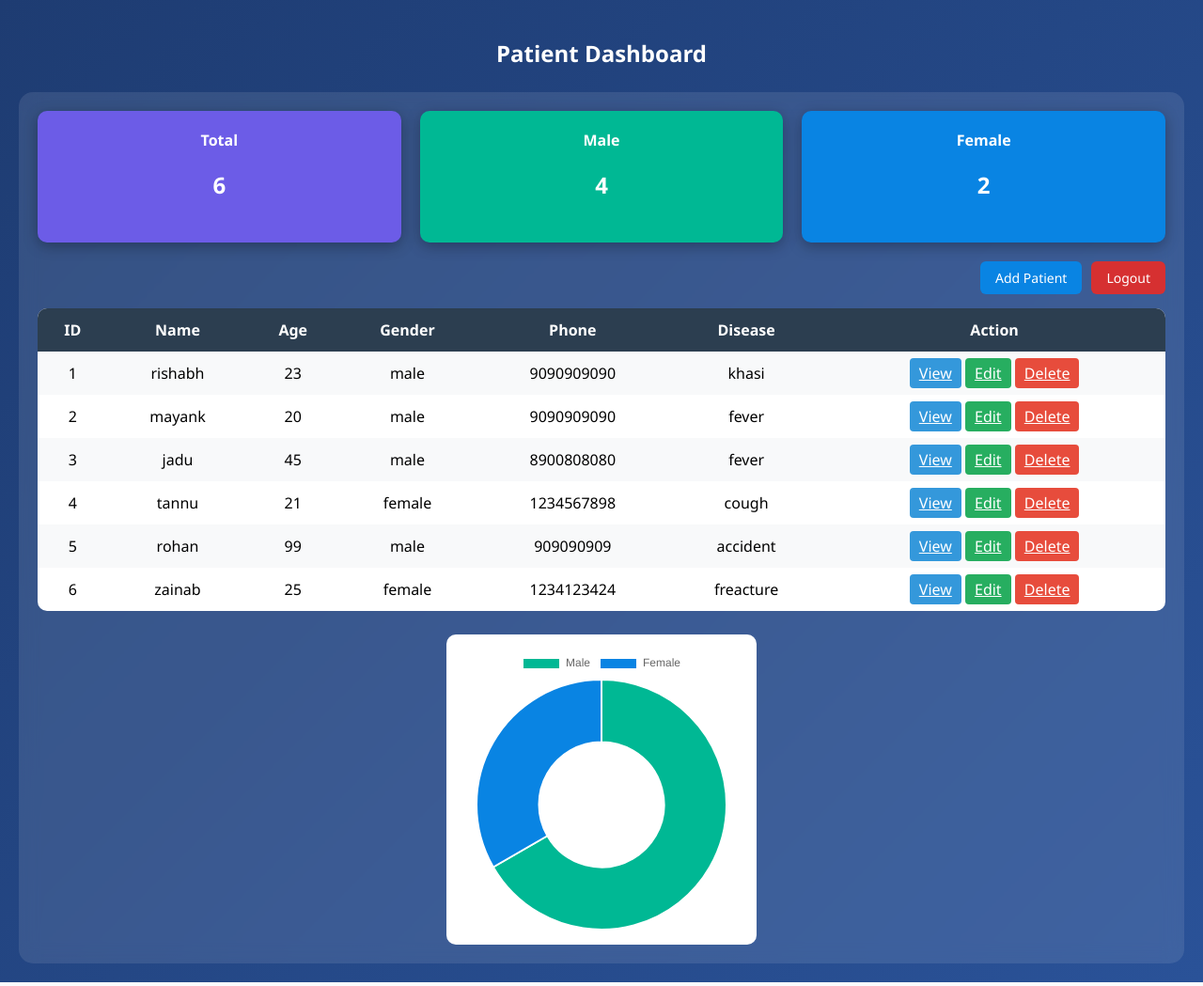
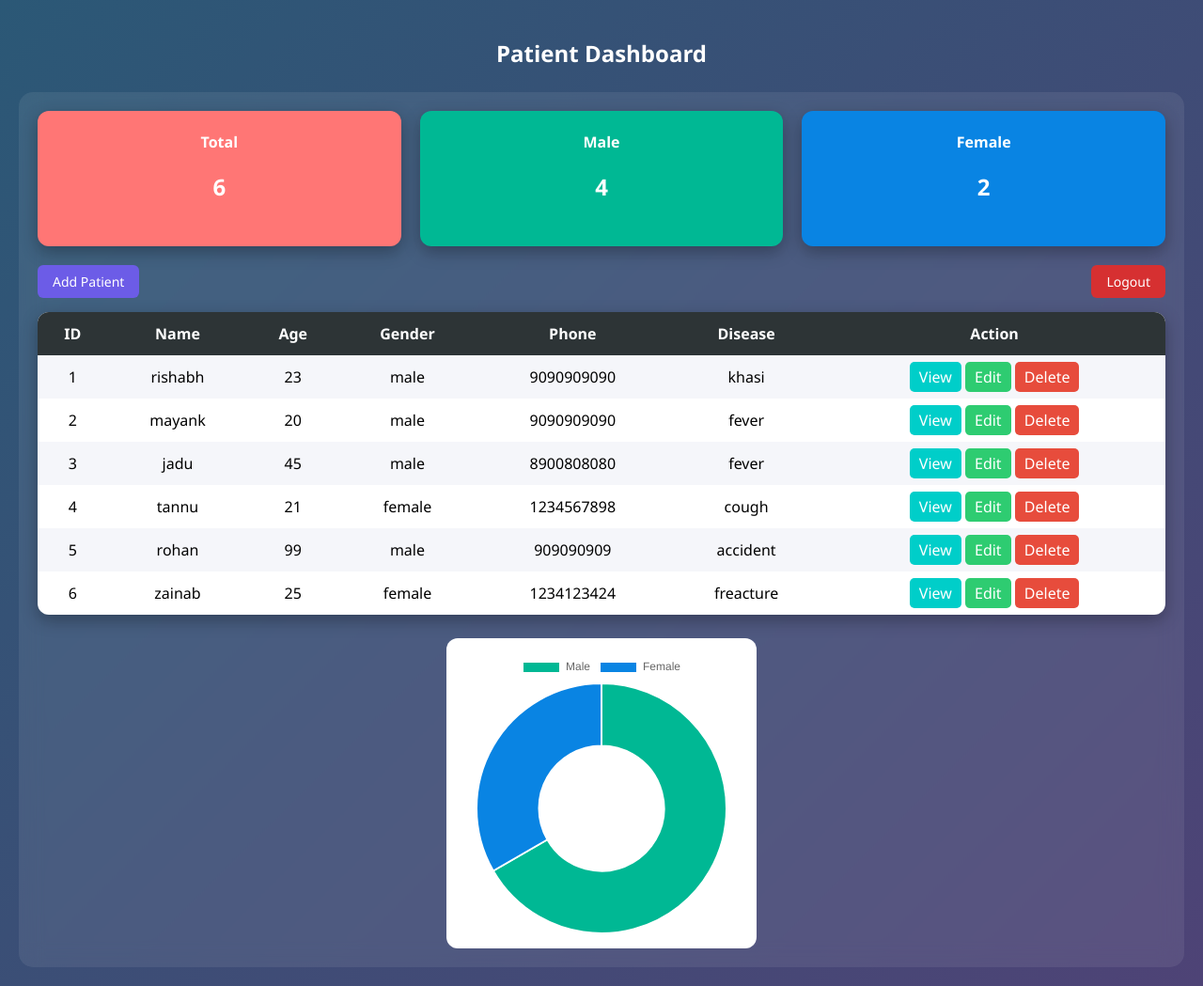
Before and after one commit to mayankdwivedi5051-commits/hospital-management-system, a Flask app: page /dashboard in a window 1280 px wide. Shown: the whole page at 94% size. Run offline with Flask 3, Linux system fonts and the light colour scheme; data comes from the database, SQL or seed files in the repository.

Commit message:
final dashboard UI update

```diff
--- a/templates/dashboard.html
+++ b/templates/dashboard.html
@@ -7,7 +7,7 @@
 body {
     margin:0;
     font-family: 'Segoe UI', Arial;
-    background: linear-gradient(135deg,#1e3c72,#2a5298);
+    background: linear-gradient(135deg,#2b5876,#4e4376);
     padding: 20px;
 }
 
@@ -18,12 +18,12 @@ h2 {
     margin-bottom: 25px;
 }
 
-/* MAIN CONTAINER */
+/* CONTAINER */
 .container {
-    background: rgba(255,255,255,0.1);
+    background: rgba(255,255,255,0.08);
     padding: 20px;
     border-radius: 15px;
-    backdrop-filter: blur(10px);
+    backdrop-filter: blur(12px);
 }
 
 /* CARDS */
@@ -35,23 +35,28 @@ h2 {
 
 .card {
     flex: 1;
-    padding: 20px;
-    border-radius: 10px;
+    padding: 22px;
+    border-radius: 12px;
     text-align: center;
     color: white;
     font-weight: 600;
-    box-shadow: 0 4px 15px rgba(0,0,0,0.3);
+    box-shadow: 0 6px 18px rgba(0,0,0,0.3);
+    transition: 0.3s;
 }
 
-.total { background:#6c5ce7; }
+.card:hover {
+    transform: translateY(-6px);
+}
+
+/* SAME COLORS */
+.total { background:#ff7675; }
 .male { background:#00b894; }
 .female { background:#0984e3; }
 
 /* BUTTONS */
 .top-btns {
     display: flex;
-    justify-content: flex-end;
-    gap: 10px;
+    justify-content: space-between;
     margin-bottom: 15px;
 }
 
@@ -61,16 +66,22 @@ h2 {
     text-decoration: none;
     border-radius: 6px;
     font-size: 14px;
+    transition: 0.3s;
 }
 
-.add { background: #0984e3; }
+.add { background: #6c5ce7; }
 .logout { background: #d63031; }
+
+.btn:hover {
+    opacity: 0.8;
+}
 
 /* TABLE */
 .table-box {
     background: white;
-    border-radius: 10px;
+    border-radius: 12px;
     overflow: hidden;
+    box-shadow: 0 6px 18px rgba(0,0,0,0.3);
 }
 
 table {
@@ -84,25 +95,45 @@ th, td {
 }
 
 th {
-    background: #2c3e50;
+    background: #2d3436;
     color: white;
 }
 
 tr:nth-child(even) {
-    background: #f8f9fa;
+    background: #f5f6fa;
 }
 
 /* ACTION BUTTONS */
-.view { background:#3498db; padding:5px 10px; border-radius:4px; color:white; }
-.edit { background:#27ae60; padding:5px 10px; border-radius:4px; color:white; }
-.delete { background:#e74c3c; padding:5px 10px; border-radius:4px; color:white; }
+.view {
+    background:#00cec9;
+    padding:5px 10px;
+    border-radius:5px;
+    color:white;
+    text-decoration:none;
+}
+
+.edit {
+    background:#2ecc71;
+    padding:5px 10px;
+    border-radius:5px;
+    color:white;
+    text-decoration:none;
+}
+
+.delete {
+    background:#e74c3c;
+    padding:5px 10px;
+    border-radius:5px;
+    color:white;
+    text-decoration:none;
+}
 
 /* GRAPH */
 .chart-box {
     margin-top: 25px;
     background: white;
     padding: 15px;
-    border-radius: 10px;
+    border-radius: 12px;
     width: 300px;
     margin-left: auto;
     margin-right: auto;
```
Also changed, not shown: templates/login.html (+78 -8 lines).
